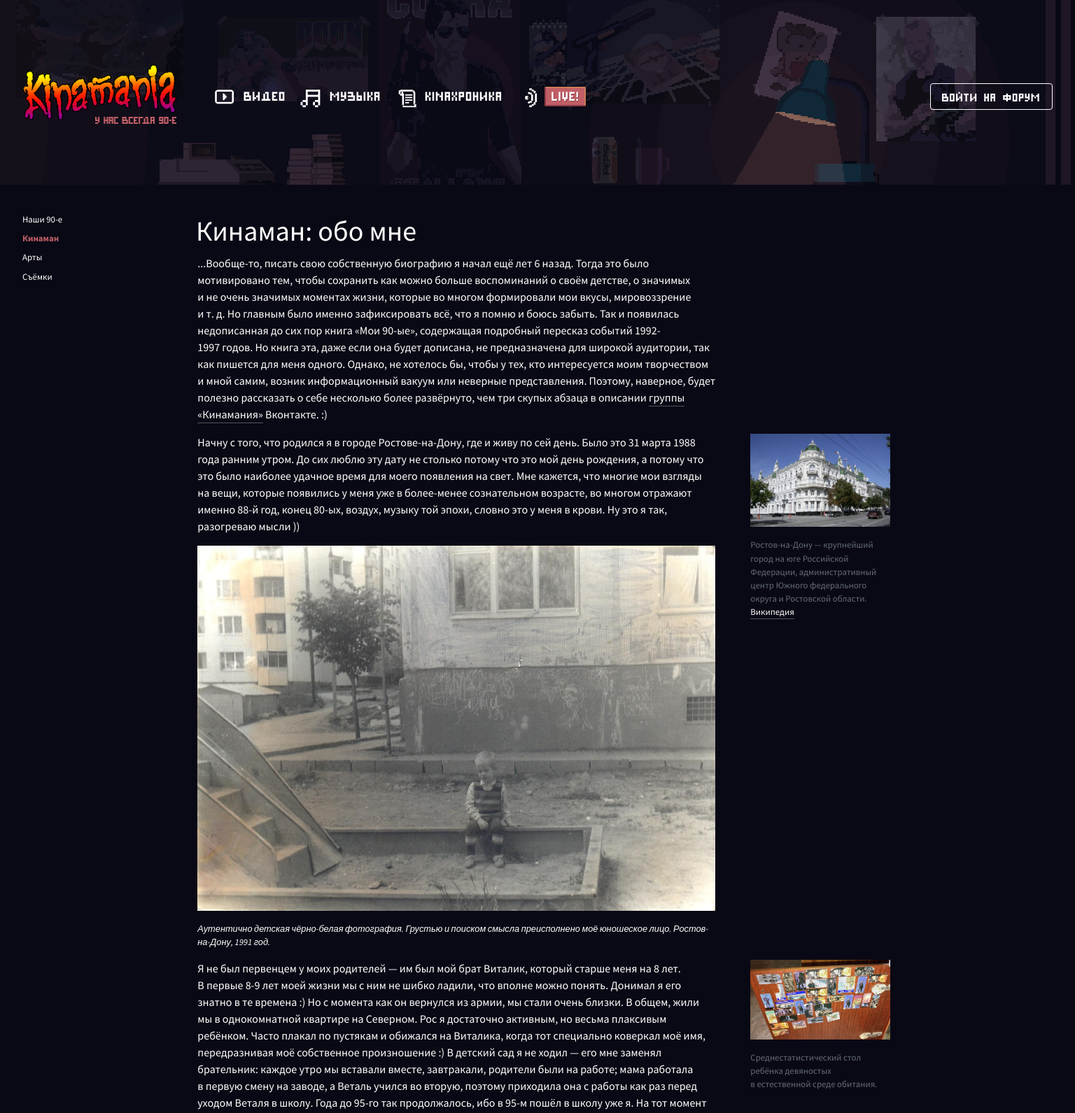
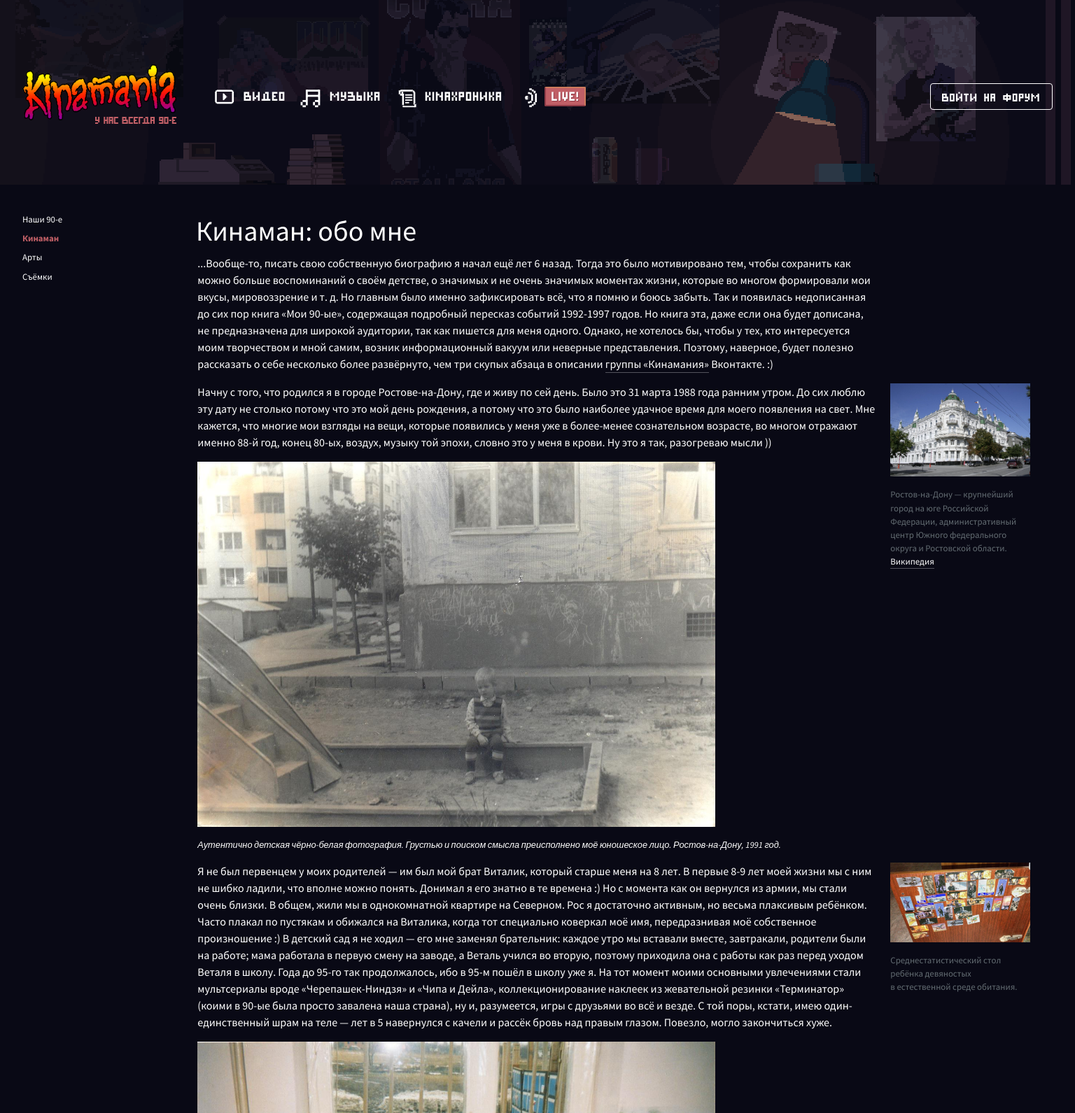
Before and after one commit to Sada-ko/Kinamania, a PHP site: page /item.html in a window 1536 px wide. Shown: the top 1591 px of the page at 70% size. Run offline with PHP 8.4, Linux system fonts and the light colour scheme; some libraries are stand-ins or nearby versions.

Commit message:
Поправил стили для больших экранов

```diff
--- a/html/css/adaptive.css
+++ b/html/css/adaptive.css
@@ -53,3 +53,34 @@
 
 
 }
+
+
+
+/*Large devices (desktops, 1400px and up)*/
+@media (min-width: 1399px) {
+    .base_article section,
+    .base_article > p{
+        width: 970px;
+        max-width: 970px;
+    }
+
+    aside {
+        color: #636c72;
+        font-size: 0.8rem;
+        margin-left: 990px;
+        width: 200px;
+        position: absolute;
+    }
+
+}
+
+
+/*Large devices (desktops, 1580px and up)*/
+@media (min-width: 1579px) {
+
+    .header_pic {
+        background-size: contain;
+        background-repeat: no-repeat;
+    }
+
+}
```
